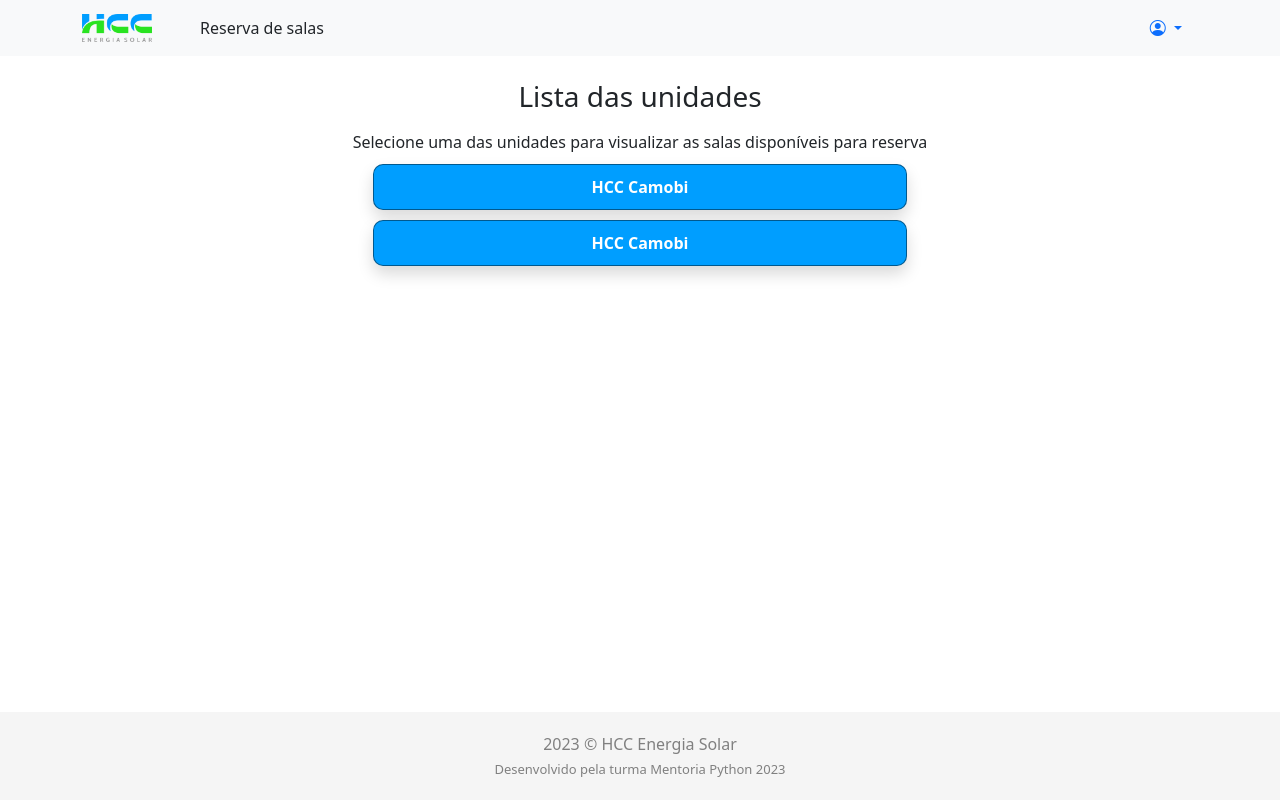
After one commit to cassiandrei/app_reserva_salas_cooperativas, a Django app: page /reservas/ in a window 1280 px wide. The commit adds this page. Run offline with Django 4.2, Linux system fonts and the light colour scheme; a user stored in the database is signed in; parts of the project's set-up code (start-up, migrations or seed data) failed here and were passed over.

Commit message:
Implementando testes unitarios para tela de unidades + tela HTML

```diff
--- a/app_reserva_salas_cooperativas/urls.py
+++ b/app_reserva_salas_cooperativas/urls.py
@@ -21,8 +21,9 @@ from django.conf import settings
 from django.conf.urls.static import static
 
 urlpatterns = [
-    path('admin/', admin.site.urls),
-    path('user/', include('user.urls')),
-    path('', include('core.urls')),
+    path("admin/", admin.site.urls),
+    path("user/", include("user.urls")),
+    path("reservas/", include("reservas.urls")),
+    path("", include("core.urls")),
 ] + static(settings.MEDIA_URL, document_root=settings.MEDIA_ROOT)
 urlpatterns += static(settings.STATIC_URL, document_root=settings.STATIC_ROOT)
--- a/core/templates/core/base.html
+++ b/core/templates/core/base.html
@@ -73,6 +73,7 @@
 <!-- Footer fixo com três botões -->
 <div class="footer">
   <div class="container">
+    {% block footer %}
       <div class="row text-center">
         <div class="col">
           <a href="#" class="btn btn-transparent">
@@ -93,6 +94,8 @@
           </a>
         </div>
       </div>
+    {% endblock %}
+
   </div>
 </div>
 
--- a/core/views.py
+++ b/core/views.py
@@ -5,7 +5,4 @@ from django.contrib.auth.decorators import login_required
 # Create your views here.
 @login_required
 def index(request):
-    context = {
-        'tela_name': 'Tela inicial',
-    }
-    return render(request, 'core/index.html', context=context)
+    return redirect('reservas:unidades')
--- a/reservas/models.py
+++ b/reservas/models.py
@@ -9,6 +9,7 @@ def get_config_padrao():
 class Unidade(models.Model):
     nome = models.CharField("Nome", max_length=50)
     slug = models.SlugField(max_length=50, unique=True, null=True)
+    ativo = models.BooleanField(default=True)
 
     def __str__(self):
         return self.nome
--- /dev/null
+++ b/reservas/templates/reservas/unidades/index.html
@@ -0,0 +1,39 @@
+{% extends 'core/base.html' %}
+
+{% block content %}
+
+  <div class="row justify-content-center text-center">
+    <div class="col-12 mt-4">
+      <h3>Lista das unidades</h3>
+    </div>
+    <div class="col-12 mt-2">
+      <span>Selecione uma das unidades para
+        visualizar as salas disponíveis para reserva</span>
+    </div>
+
+    <div class="row">
+      {% include 'reservas/unidades/unidade.html' %}
+      {% include 'reservas/unidades/unidade.html' %}
+    </div>
+
+  </div>
+{% endblock %}
+
+{% block footer %}
+  <style>
+      .footer_inicial {
+          color: grey;
+          margin-bottom: 20px;
+          margin-top: 20px;
+      }
+  </style>
+
+  <div class="row justify-content-center text-center footer_inicial">
+    <div class="col-12">
+      <span>2023 © HCC Energia Solar</span>
+    </div>
+    <div class="col-12">
+      <span style="font-size: small;">Desenvolvido pela turma Mentoria Python 2023</span>
+    </div>
+  </div>
+{% endblock %}
--- /dev/null
+++ b/reservas/templates/reservas/unidades/unidade.html
@@ -0,0 +1,24 @@
+<style>
+    .unidade_button {
+        background-color: #009EFF;
+        border-radius: 10px;
+        border: #00000070 1px solid;
+        padding-bottom: 10px;
+        padding-top: 10px;
+        color: white;
+        margin-top: 10px;
+
+    }
+</style>
+
+<div class="col-12">
+  <div class="row justify-content-center">
+    <div class="col-6">
+      <a style="text-decoration: none;">
+        <div class="shadow unidade_button">
+          <b>HCC Camobi</b>
+        </div>
+      </a>
+    </div>
+  </div>
+</div>
--- /dev/null
+++ b/reservas/urls.py
@@ -0,0 +1,8 @@
+from django.urls import path
+
+from reservas.views import unidades
+
+app_name = 'reservas'
+urlpatterns = [
+    path('', unidades, name='unidades')
+]
--- a/reservas/views.py
+++ b/reservas/views.py
@@ -1,3 +1,9 @@
 from django.shortcuts import render
+from django.contrib.auth.decorators import login_required, permission_required
+
 
 # Create your views here.
+@login_required
+def unidades(request):
+    context = {}
+    return render(request, 'reservas/unidades/index.html', context=context)
```
Also changed, not shown: reservas/tests.py (+28 -10 lines), core/static/core/images/hcc/logo.png (added), reservas/migrations/0011_unidade_ativo.py (added). Lines whose indentation alone changed are shown as unchanged.
